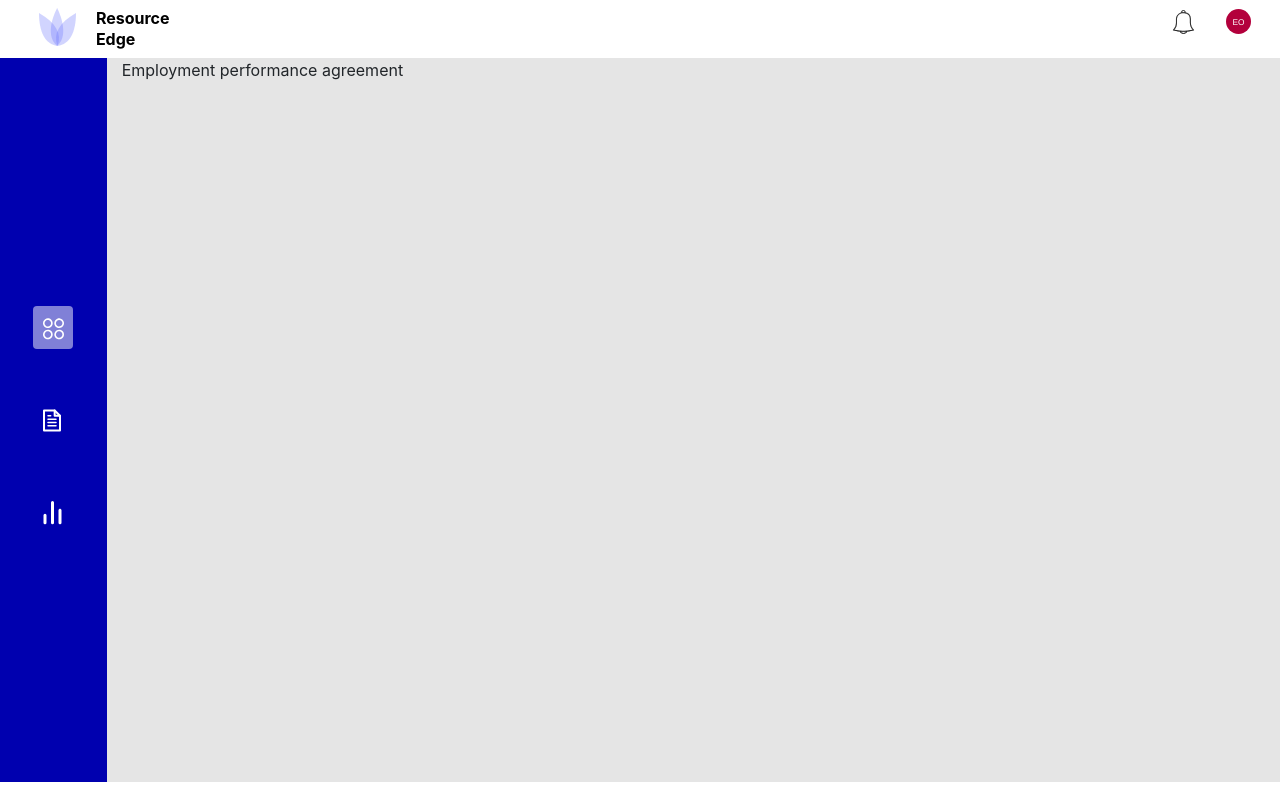
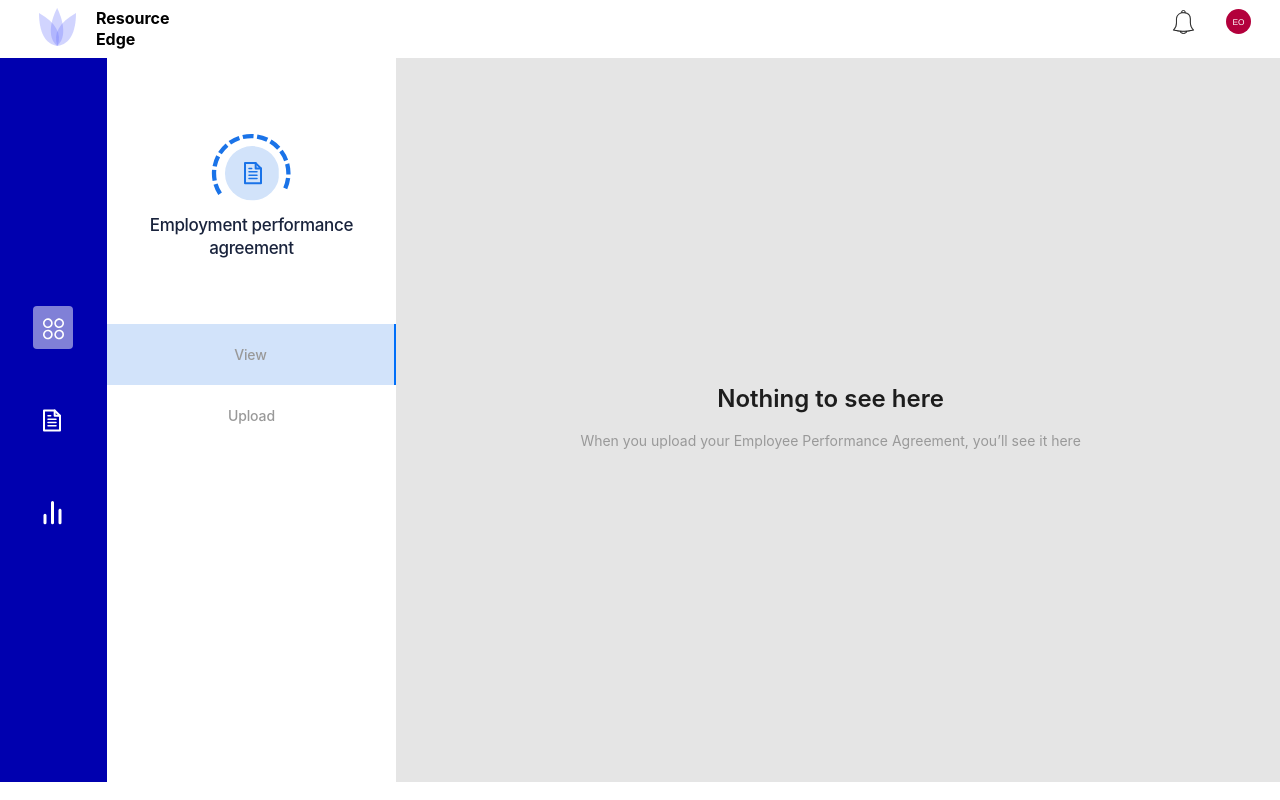
Before and after one commit to OkoyeApps/Resourceedge_Microservices, a React (Create React App) app: page /employee_performance_agreement in a window 1280 px wide. Built offline with nearby package versions, Linux system fonts and the light colour scheme.

Commit message:
initial state of epa page completed

```diff
--- /dev/null
+++ b/src/components/epaUpload/epaUpload.js
@@ -0,0 +1,20 @@
+import React from 'react'
+
+export default function EpaUpload(props) {
+    return (
+        <div>
+            <section className="text-center">
+                <div className="notice-text">
+                    Add your EPA
+                    </div>
+                <div className="little-gray-text pt-4">
+                    Add your Employee Performance Agreement to start tracking your progress
+                    </div>
+
+                <div className="mt-4">
+                    <button className="btn addBtn">+ Start Adding</button>
+                </div>
+            </section>
+        </div>
+    )
+}
--- /dev/null
+++ b/src/components/epaView/epaView.js
@@ -0,0 +1,16 @@
+import React from 'react'
+
+export default function EpaView(props) {
+    return (
+        <div>
+            <section className="text-center">
+                <div className="notice-text">
+                    Nothing to see here
+                    </div>
+                <div className="little-gray-text pt-4">
+                    When you upload your Employee Performance Agreement, you’ll see it here
+                    </div>
+            </section>
+        </div>
+    )
+}
--- a/src/components/mainLayout/mainLayout.js
+++ b/src/components/mainLayout/mainLayout.js
@@ -34,7 +34,7 @@ export default function MainLayout(props) {
                         </div>
                     </section>
                 </div>
-                <div className="col-11 main-content">
+                <div className="col-11 main-content pl-0">
                     {props.children}
                 </div>
             </div>
--- /dev/null
+++ b/src/pages/epa/epa.css
@@ -0,0 +1,63 @@
+.inner-sidebar {
+  padding-top: 4.7rem;
+  background-color: #ffffff;
+  min-height: 90.5vh;
+}
+
+.inner-sidebar div:nth-child(2) {
+  font-style: normal;
+  font-weight: 500;
+  font-size: 17px;
+  line-height: 23px;
+  text-align: center;
+  letter-spacing: -0.330769px;
+  color: #19233c;
+}
+
+.tab-section ul {
+  padding: 0;
+  margin: 0;
+  margin-top: 8vh;
+  list-style: none;
+}
+
+.tab-section li {
+  padding: 0.5rem 0;
+  font-style: normal;
+  font-weight: 500;
+  font-size: 14px;
+  line-height: 45px;
+  text-align: center;
+  letter-spacing: -0.107692px;
+  color: #999999;
+}
+
+.tabbed {
+  border-right: 2px solid #006ff9;
+  background: #d2e3fa;
+}
+
+.notice-text {
+  font-style: normal;
+  font-weight: 600;
+  font-size: 24px;
+  line-height: 18px;
+  color: #1d1d1d;
+}
+
+.little-gray-text {
+  font-style: normal;
+  font-weight: normal;
+  font-size: 14px;
+  line-height: 18px;
+  text-align: center;
+  color: #999999;
+}
+
+.addBtn {
+  font-style: normal;
+  font-weight: 600;
+  font-size: 13px;
+  line-height: 18px;
+  color: #1a73e8;
+}
--- a/src/pages/epa/epa.js
+++ b/src/pages/epa/epa.js
@@ -1,9 +1,44 @@
-import React from 'react'
+import React, { useState } from 'react'
+import EpaAvatar from '../../assets/images/epaAvatar.svg'
+import EpaView from '../../components/epaView/epaView'
+import EpaUpload from '../../components/epaUpload/epaUpload'
+import './epa.css'
 
-export default function epa() {
+export default function Epa() {
+
+    const [tab, setTab] = useState("view")
+
+
+    const handleTab = (selectedTab) => {
+        setTab(selectedTab)
+    }
     return (
-        <div>
-            Employment performance agreement
+        <div className="row mx-0">
+            <div className="col-3 px-0 inner-sidebar text-center">
+                <div>
+                    <img src={EpaAvatar} alt="EPA Avatar" />
+                </div>
+                <div>
+                    Employment performance<br /> agreement
+                </div>
+
+                <section className="tab-section">
+                    <ul>
+                        <li onClick={() => { handleTab("view") }} className={`${tab === "view" ? "tabbed" : ""}`}>View</li>
+                        <li onClick={() => { handleTab("upload") }} className={`${tab === "upload" ? "tabbed" : ""}`}>Upload</li>
+                    </ul>
+                </section>
+            </div>
+            <div className="col-9 d-flex align-items-center justify-content-center">
+                {tab === "view" ?
+                    <EpaView />
+                    :
+                    <EpaUpload />
+                }
+
+
+            </div>
+
         </div>
     )
 }
```
Also changed, not shown: src/assets/images/epaAvatar.svg (added).
